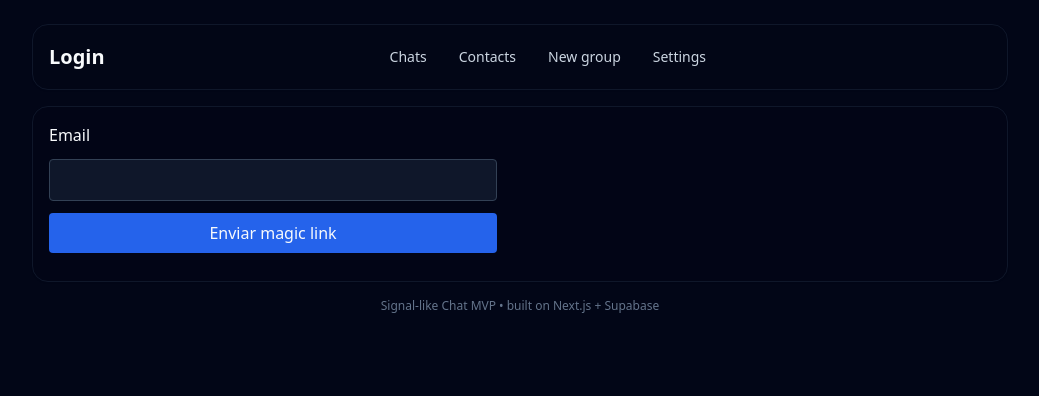
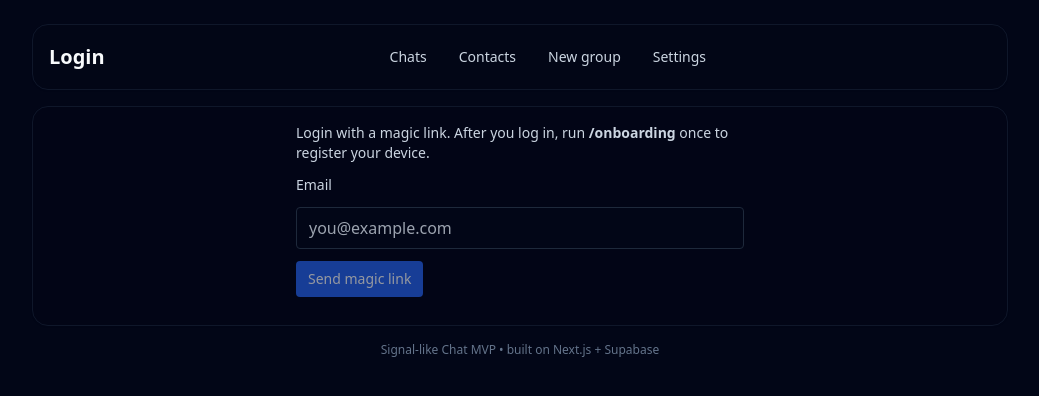
Before and after one commit to renanavisca-ops/mobile-chat-mvp, a Next.js app: page /login in a window 1280 px wide. Shown: the top 396 px of the page, without its empty margins (120-1159 px from the left). Built offline with nearby package versions, Linux system fonts and the light colour scheme.

Commit message:
Update page.tsx

```diff
--- a/src/app/login/page.tsx
+++ b/src/app/login/page.tsx
@@ -3,49 +3,57 @@
 import { useState } from 'react';
 import { PageShell } from '@/components/page-shell';
 import { browserSupabase } from '@/lib/supabase/client';
-import { emailSchema } from '@/lib/validation/schemas';
 
 export default function LoginPage() {
   const [email, setEmail] = useState('');
-  const [status, setStatus] = useState('');
+  const [status, setStatus] = useState<string>('');
+  const [busy, setBusy] = useState(false);
 
-  async function onSubmit(event: React.FormEvent<HTMLFormElement>) {
-    event.preventDefault();
-    const parsed = emailSchema.safeParse(email);
-    if (!parsed.success) {
-      setStatus('Correo inválido.');
-      return;
+  async function sendMagicLink() {
+    setBusy(true);
+    setStatus('');
+    try {
+      const supabase = browserSupabase();
+      const { error } = await supabase.auth.signInWithOtp({
+        email,
+        options: {
+          emailRedirectTo: `${window.location.origin}/auth/callback`
+        }
+      });
+      if (error) throw error;
+      setStatus('✅ Magic link sent. Check your email.');
+    } catch (e: any) {
+      setStatus(`❌ ${e?.message ?? String(e)}`);
+    } finally {
+      setBusy(false);
     }
-    const supabase = browserSupabase();
-    const { error } = await supabase.auth.signInWithOtp({
-  email: parsed.data,
-  options: {
-    emailRedirectTo: `${window.location.origin}/auth/callback`,
-  },
-});
-    setStatus(error ? error.message : 'Enlace de acceso enviado.');
   }
 
   return (
     <PageShell title="Login">
-      <form className="flex max-w-md flex-col gap-3" onSubmit={onSubmit}>
-        <label htmlFor="email">Email</label>
+      <div className="mx-auto max-w-md space-y-3">
+        <p className="text-sm text-slate-300">
+          Login with a magic link. After you log in, run <b>/onboarding</b> once to register your device.
+        </p>
+
+        <label className="block text-sm text-slate-300">Email</label>
         <input
-          className="rounded border border-slate-700 bg-slate-900 p-2"
-          id="email"
-          name="email"
-          type="email"
+          className="w-full rounded border border-slate-800 bg-slate-950 px-3 py-2 text-slate-100"
           value={email}
-          onChange={(event) => setEmail(event.target.value)}
-          required
+          onChange={(e) => setEmail(e.target.value)}
+          placeholder="you@example.com"
         />
-        <button className="rounded bg-blue-600 px-3 py-2" type="submit">
-          Enviar magic link
+
+        <button
+          className="rounded bg-blue-600 px-3 py-2 text-sm hover:bg-blue-500 disabled:opacity-60"
+          onClick={sendMagicLink}
+          disabled={busy || !email.includes('@')}
+        >
+          {busy ? 'Sending…' : 'Send magic link'}
         </button>
-        <p aria-live="polite" className="text-sm text-slate-300">
-          {status}
-        </p>
-      </form>
+
+        <p className="text-sm whitespace-pre-wrap">{status}</p>
+      </div>
     </PageShell>
   );
 }
```
